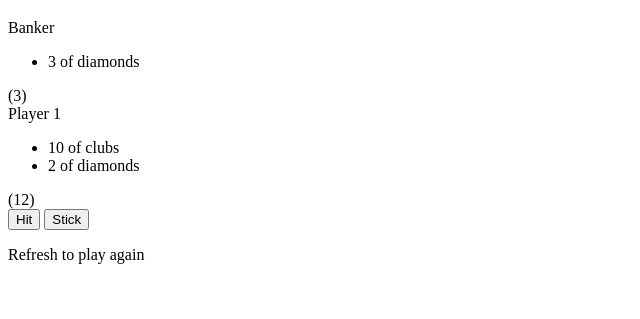
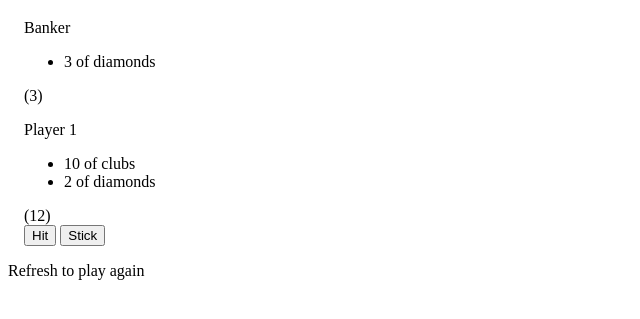
Before and after one commit to Qazzian/blackjack, a website: page index.html in a window 1280 px wide. Shown: the part 61-380 px from the top of the page, without its empty margins (0-640 px from the left). Drawn offline with Linux system fonts and the light colour scheme; the site is published under a folder, as on GitHub Pages, so addresses that start at the root find nothing.

Commit message:
fix for loading the style sheet correctly

```diff
--- a/index.html
+++ b/index.html
@@ -4,7 +4,7 @@
     <meta charset="UTF-8">
     <title>Blackjack</title>
 
-    <link rel="stylesheet" href="/css/cards.css"/>
+    <link rel="stylesheet" href="css/cards.css"/>
 </head>
 <body>
 
```
